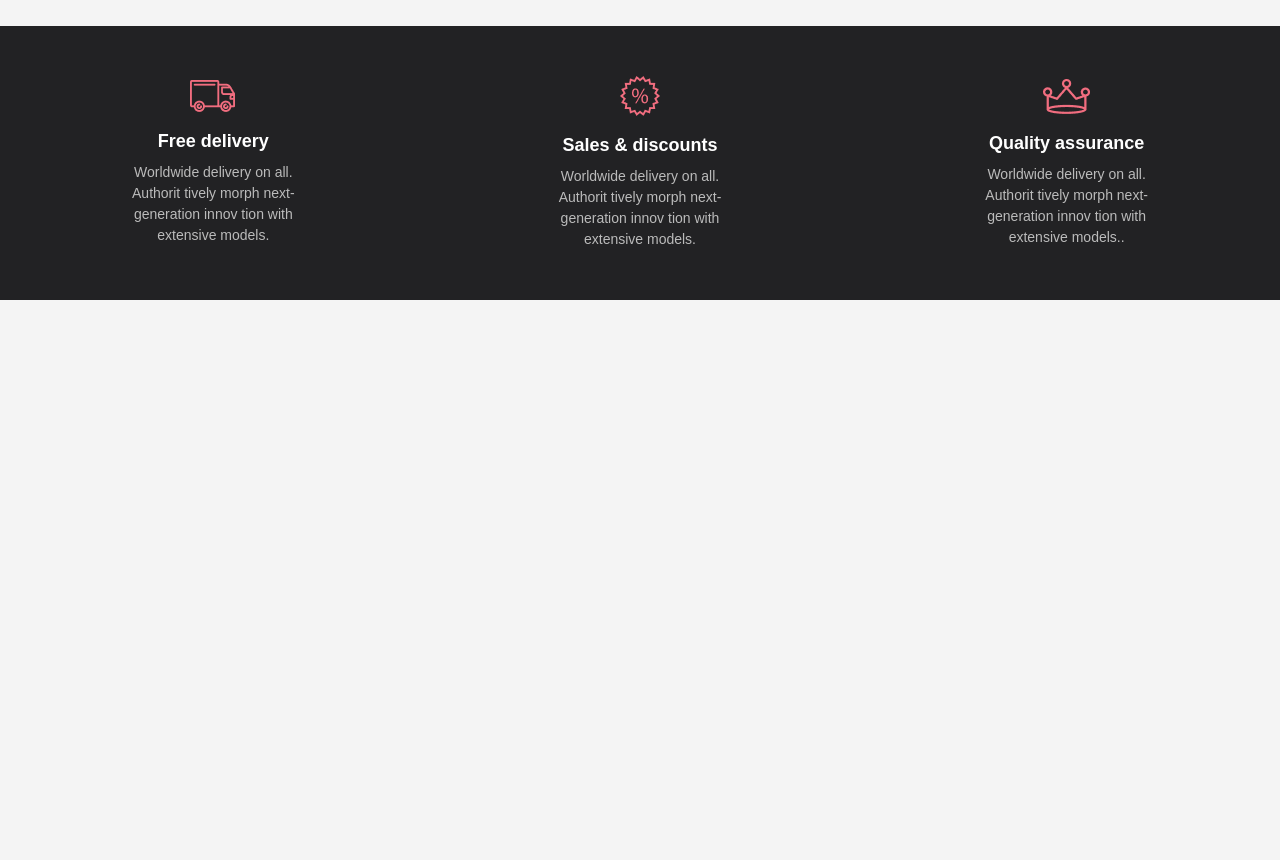
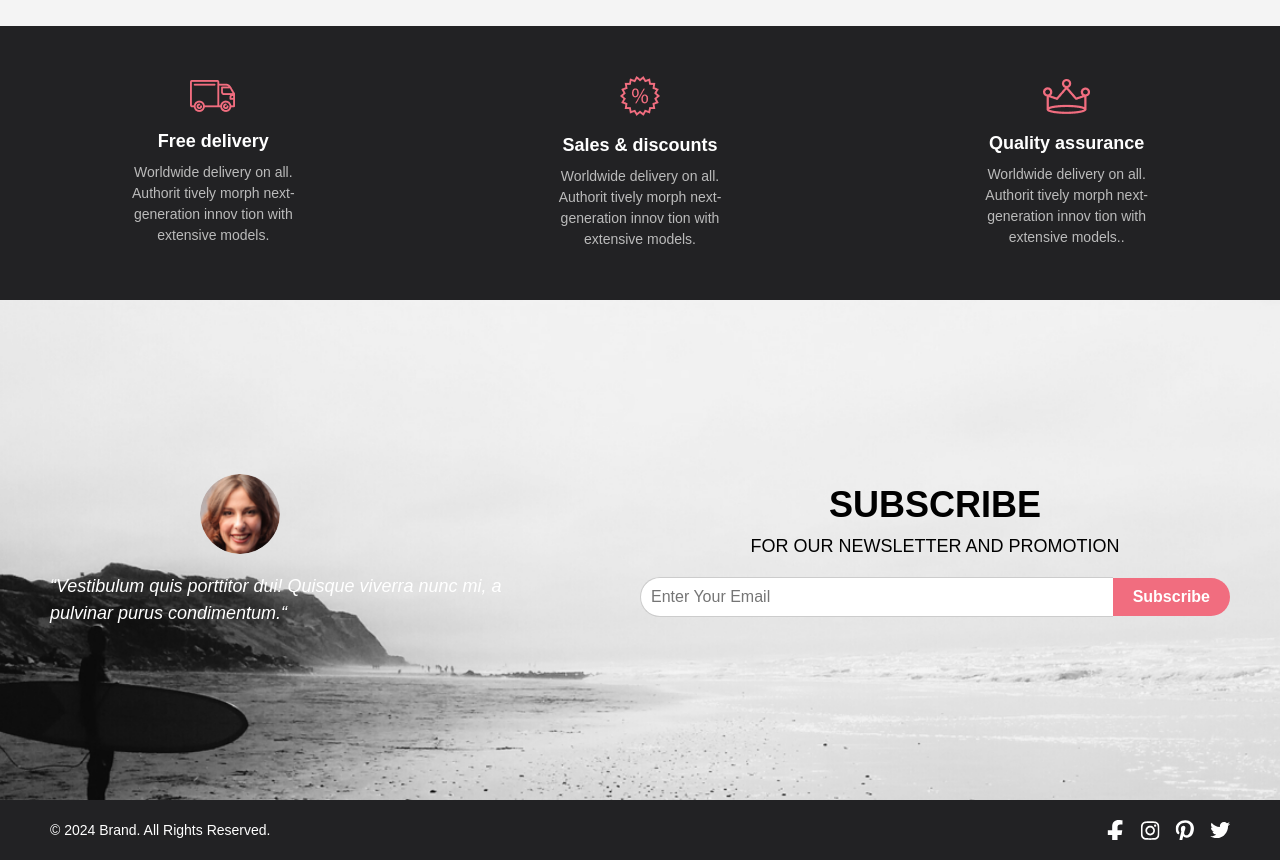
Before and after one commit to CandyPopsWorld/Web_Lb5-6, a plain HTML site: page index.html in a window 1280 px wide. Shown: the part 2969-3829 px from the top of the page. Before the commit the page ends 3269 px from the top, so only its background shows below. Drawn offline with Linux system fonts and the light colour scheme.

Commit message:
Add subscribe and footer section

```diff
--- a/index.html
+++ b/index.html
@@ -147,5 +147,34 @@
             <p>Worldwide delivery on all. Authorit tively morph next-generation innov tion with extensive models..</p>
         </div>
     </section>
+
+    <section class="subscribe-section">
+        <div class="quote-block">
+            <img src="images/avatar-subsciber-section.png" alt="User Avatar">
+            <p class="quote">“Vestibulum quis porttitor dui! Quisque viverra nunc mi, a pulvinar purus condimentum.“</p>
+        </div>
+        <div class="subscribe-block">
+            <h2>SUBSCRIBE</h2>
+            <p>FOR OUR NEWSLETTER AND PROMOTION</p>
+            <form class="subscribe-form">
+                <input type="email" placeholder="Enter Your Email" required>
+                <button type="submit">Subscribe</button>
+            </form>
+        </div>
+    </section>
+
+    <footer class="footer">
+        <div class="footer-content">
+            <div class="footer-left">
+                <p>© 2024 Brand. All Rights Reserved.</p>
+            </div>
+            <div class="footer-right">
+                <a href="#" class="social-icon facebook"></a>
+                <a href="#" class="social-icon instagram"></a>
+                <a href="#" class="social-icon pinterest"></a>
+                <a href="#" class="social-icon twitter"></a>
+            </div>
+        </div>
+    </footer>
 </body>
 </html>
--- a/style.css
+++ b/style.css
@@ -1,4 +1,3 @@
-/* style.css */
 * {
     margin: 0;
     padding: 0;
@@ -76,9 +75,7 @@ body {
 
 .image img {
     max-width: 100%;
-    /*height: auto;*/
-    /*width: 400px;*/
-    //margin-right: 50px;
+    /*//margin-right: 50px;*/
     margin-right: 500px;
 }
 
@@ -128,7 +125,7 @@ body {
 
 .category-card {
     position: relative;
-    width: calc(23% - 10px); /* Три карточки в ряд */
+    width: calc(23% - 10px);
     height: 300px;
     overflow: hidden;
 }
@@ -227,8 +224,8 @@ body {
 
 .item-card img {
     width: 100%;
-    height: 500px; /* Фиксированная высота */
-    object-fit: cover; /* Сохраняет пропорции изображения и обрезает его по границам */
+    height: 500px;
+    object-fit: cover;
     border-radius: 8px;
     margin-bottom: 10px;
 }
@@ -261,24 +258,24 @@ body {
     justify-content: center;
     align-items: center;
     height: 200px;
-    //background-color: #F1E4E6; /* Фон секции для согласованности */
+    /*//background-color: #F1E4E6;*/
 }
 
 .browse-button {
     padding: 12px 24px;
     font-size: 16px;
     font-weight: bold;
-    color: #F16D7F; /* Красный цвет текста */
-    border: 2px solid #F16D7F; /* Красная граница */
-    background-color: transparent; /* Прозрачный фон */
+    color: #F16D7F;
+    border: 2px solid #F16D7F;
+    background-color: transparent;
     border-radius: 5px;
     cursor: pointer;
     transition: background-color 0.3s, color 0.3s;
 }
 
 .browse-button:hover {
-    background-color: #F16D7F; /* Красный фон при наведении */
-    color: #FFFFFF; /* Белый текст при наведении */
+    background-color: #F16D7F;
+    color: #FFFFFF;
 }
 
 /* style.css */
@@ -286,9 +283,9 @@ body {
     display: flex;
     justify-content: space-around;
     align-items: center;
-    background-color: #222224; /* Цвет фона секции */
+    background-color: #222224;
     padding: 50px 0;
-    color: #FFFFFF; /* Белый текст по умолчанию */
+    color: #FFFFFF;
 }
 
 .block {
@@ -297,9 +294,6 @@ body {
 }
 
 .block img {
-    /*width: 40px; !* Фиксированная ширина иконки *!*/
-    /*height: 40px; !* Фиксированная высота иконки *!*/
-    /*//object-fit: cover;*/
     margin-bottom: 15px;
 }
 
@@ -309,7 +303,141 @@ body {
 }
 
 .block p {
-    color: #BBBBBB; /* Серый цвет для описания */
+    color: #BBBBBB;
     font-size: 14px;
     line-height: 1.5;
 }
+
+/* style.css */
+.subscribe-section {
+    display: flex;
+    justify-content: space-between;
+    align-items: center;
+    background: url('images/background-subsciber-section.jpg') no-repeat center center/cover;
+    padding: 50px;
+    color: #FFFFFF;
+    height: 500px;
+}
+
+.quote-block {
+    width: 40%;
+    text-align: left;
+}
+
+.quote-block img {
+    width: 80px;
+    height: 80px;
+    border-radius: 50%;
+    margin-bottom: 15px;
+    margin-left: 150px;
+}
+
+.quote-block .quote {
+    font-style: italic;
+    font-size: 18px;
+    line-height: 1.5;
+    display: flex;
+    align-content: center;
+    align-items: center;
+}
+
+.subscribe-block {
+    width: 50%;
+    color: black;
+    text-align: center;
+}
+
+.subscribe-block h2 {
+    font-size: 36px;
+    font-weight: bold;
+    margin-bottom: 10px;
+}
+
+.subscribe-block p {
+    font-size: 18px;
+    margin-bottom: 20px;
+}
+
+.subscribe-form {
+    display: flex;
+    align-items: center;
+}
+
+.subscribe-form input {
+    flex: 1;
+    padding: 10px;
+    font-size: 16px;
+    border: 1px solid #ccc;
+    border-right: none;
+    outline: none;
+    border-radius: 30px 0 0 30px;
+}
+
+.subscribe-form button {
+    background-color: #F16D7F;
+    color: #FFFFFF;
+    border: none;
+    padding: 10px 20px;
+    font-size: 16px;
+    font-weight: bold;
+    cursor: pointer;
+    transition: background-color 0.3s;
+    border-radius: 0 30px 30px 0;
+}
+
+.subscribe-form button:hover {
+    background-color: #d85669;
+}
+
+.footer {
+    background-color: #222224;
+    color: #FFFFFF;
+    padding: 20px 50px;
+}
+
+.footer-content {
+    display: flex;
+    justify-content: space-between;
+    align-items: center;
+    max-width: 1200px;
+    margin: 0 auto;
+}
+
+.footer-left p {
+    margin: 0;
+    font-size: 14px;
+}
+
+.footer-right {
+    display: flex;
+    gap: 15px;
+}
+
+.social-icon {
+    display: inline-block;
+    width: 20px;
+    height: 20px;
+    background-size: cover;
+    transition: opacity 0.3s;
+    color: white;
+}
+
+.social-icon:hover {
+    opacity: 0.7;
+}
+
+.social-icon.facebook {
+    background-image: url('images/facebook.svg');
+}
+
+.social-icon.instagram {
+    background-image: url('images/instagram.svg');
+}
+
+.social-icon.pinterest {
+    background-image: url('images/pinterest.svg');
+}
+
+.social-icon.twitter {
+    background-image: url('images/twitter.svg');
+}
```
Also changed, not shown: images/avatar-subsciber-section.png (added), images/background-subsciber-section.jpg (added), images/facebook.svg (added), images/instagram.svg (added), images/pinterest.svg (added), images/twitter.svg (added).
